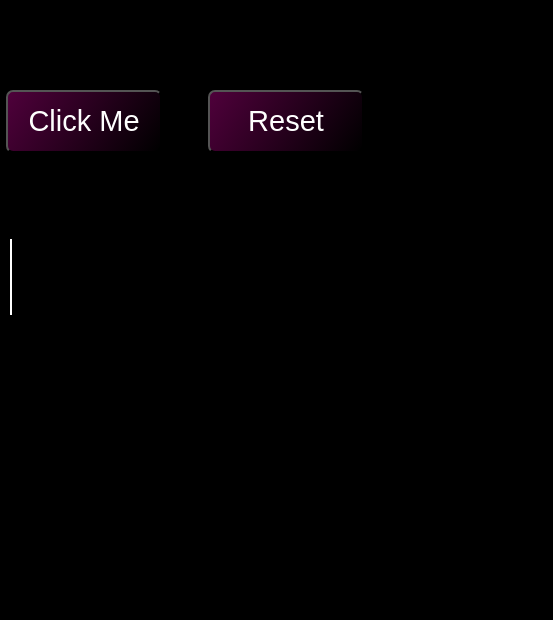
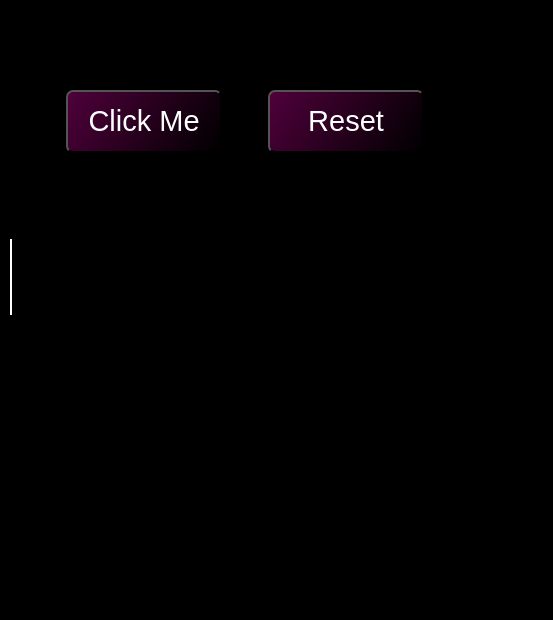
Before and after one commit to vdi1402/Age-in-days-challange-1-, a plain HTML site: page index.html in a window 390 px wide. Shown: the part 224-844 px from the top of the page, 553 px wide, since content can reach past the window. Drawn offline with Linux system fonts and the light colour scheme.

Commit message:
Update style.css

```diff
--- a/style.css
+++ b/style.css
@@ -61,14 +61,14 @@
     color: white;
 }
 
-    @media screen and (max-width: 420px) {
+    @media screen and (max-width: 425px) {
         body{background:black;}
       .box h2 {margin-left: -115px;
 
         position: relative;
 top:-65px;
 font-size: 49px;}
-        .box{left: 111px;}
+        .box{left: 171px;}
 .btn1{width: 156px;
     height: 63px;
     left: -113px;
```
